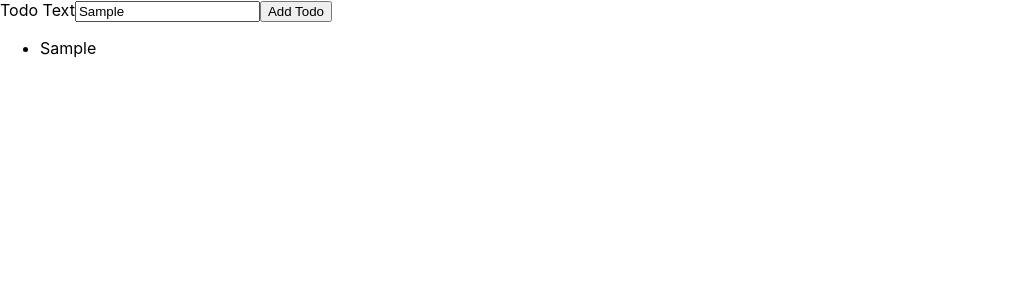
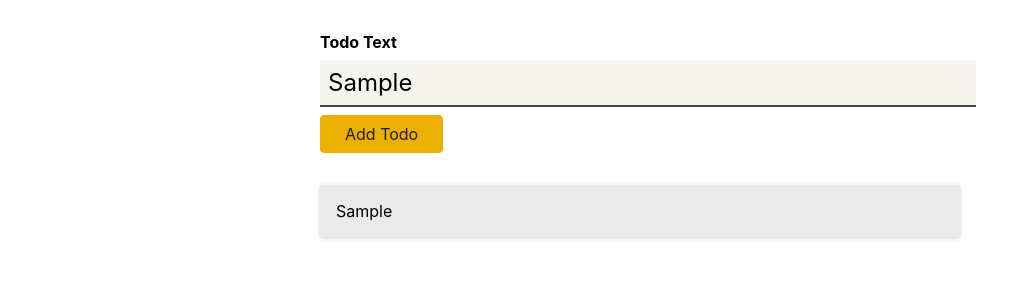
Before and after one commit to danielcalvolopez/react-and-type, a React (Create React App) app: page / in a window 1280 px wide. Both pictures are taken after typing "Sample" into the empty fields and a click on the button "Add Todo". Shown: the top 300 px of the page, without its empty margins (0-1035 px from the left). Built offline with nearby package versions, Linux system fonts and the light colour scheme.

Commit message:
add styling

```diff
--- /dev/null
+++ b/src/components/NewTodo.module.css
@@ -0,0 +1,42 @@
+.form {
+  width: 40rem;
+  margin: 2rem auto;
+}
+
+.form label {
+  display: block;
+  font-weight: bold;
+  margin-bottom: 0.5rem;
+}
+
+.form input {
+  display: block;
+  width: 100%;
+  font: inherit;
+  font-size: 1.5rem;
+  padding: 0.5rem;
+  border-radius: 4px;
+  background-color: #f7f5ef;
+  border: none;
+  border-bottom: 2px solid #494844;
+  border-bottom-right-radius: 0;
+  border-bottom-left-radius: 0;
+  margin-bottom: 0.5rem;
+  outline: none;
+}
+
+.form button {
+  font: inherit;
+  background-color: #ebb002;
+  border: 1px solid #ebb002;
+  color: #201d0f;
+  padding: 0.5rem 1.5rem;
+  border-radius: 4px;
+  cursor: pointer;
+}
+
+.form button:hover,
+.form button:active {
+  background-color: #ebc002;
+  border-color: #ebc002;
+}
--- a/src/components/NewTodo.tsx
+++ b/src/components/NewTodo.tsx
@@ -1,4 +1,5 @@
 import { useRef } from "react";
+import classes from "./NewTodo.module.css";
 
 const NewTodo: React.FC<{ onAddTodo: (text: string) => void }> = ({
   onAddTodo,
@@ -18,7 +19,7 @@ const NewTodo: React.FC<{ onAddTodo: (text: string) => void }> = ({
   };
 
   return (
-    <form onSubmit={submitHandler}>
+    <form className={classes.form} onSubmit={submitHandler}>
       <label htmlFor="text">Todo Text</label>
       <input type="text" id="text" ref={todoTextInputRef} />
       <button>Add Todo</button>
--- /dev/null
+++ b/src/components/TodoItem.module.css
@@ -0,0 +1,6 @@
+.item {
+  margin: 1rem 0;
+  box-shadow: 0 1px 4px rgba(0, 0, 0, 0.2);
+  padding: 1rem;
+  background-color: rgb(235, 234, 234);
+}
--- a/src/components/TodoItem.tsx
+++ b/src/components/TodoItem.tsx
@@ -1,7 +1,8 @@
 import React from "react";
+import classes from "./TodoItem.module.css";
 
 const TodoItem: React.FC<{ text: string }> = ({ text }) => {
-  return <li>{text}</li>;
+  return <li className={classes.item}>{text}</li>;
 };
 
 export default TodoItem;
--- /dev/null
+++ b/src/components/Todos.module.css
@@ -0,0 +1,6 @@
+.todos {
+  list-style: none;
+  margin: 2rem auto;
+  padding: 0;
+  width: 40rem;
+}
--- a/src/components/Todos.tsx
+++ b/src/components/Todos.tsx
@@ -2,10 +2,11 @@ import React from "react";
 
 import Todo from "../models/todo";
 import TodoItem from "./TodoItem";
+import classes from "./Todos.module.css";
 
 const Todos: React.FC<{ items: Todo[] }> = ({ items }) => {
   return (
-    <ul>
+    <ul className={classes.todos}>
       {items.map(({ id, text }) => (
         <TodoItem key={id} text={text} />
       ))}
```
